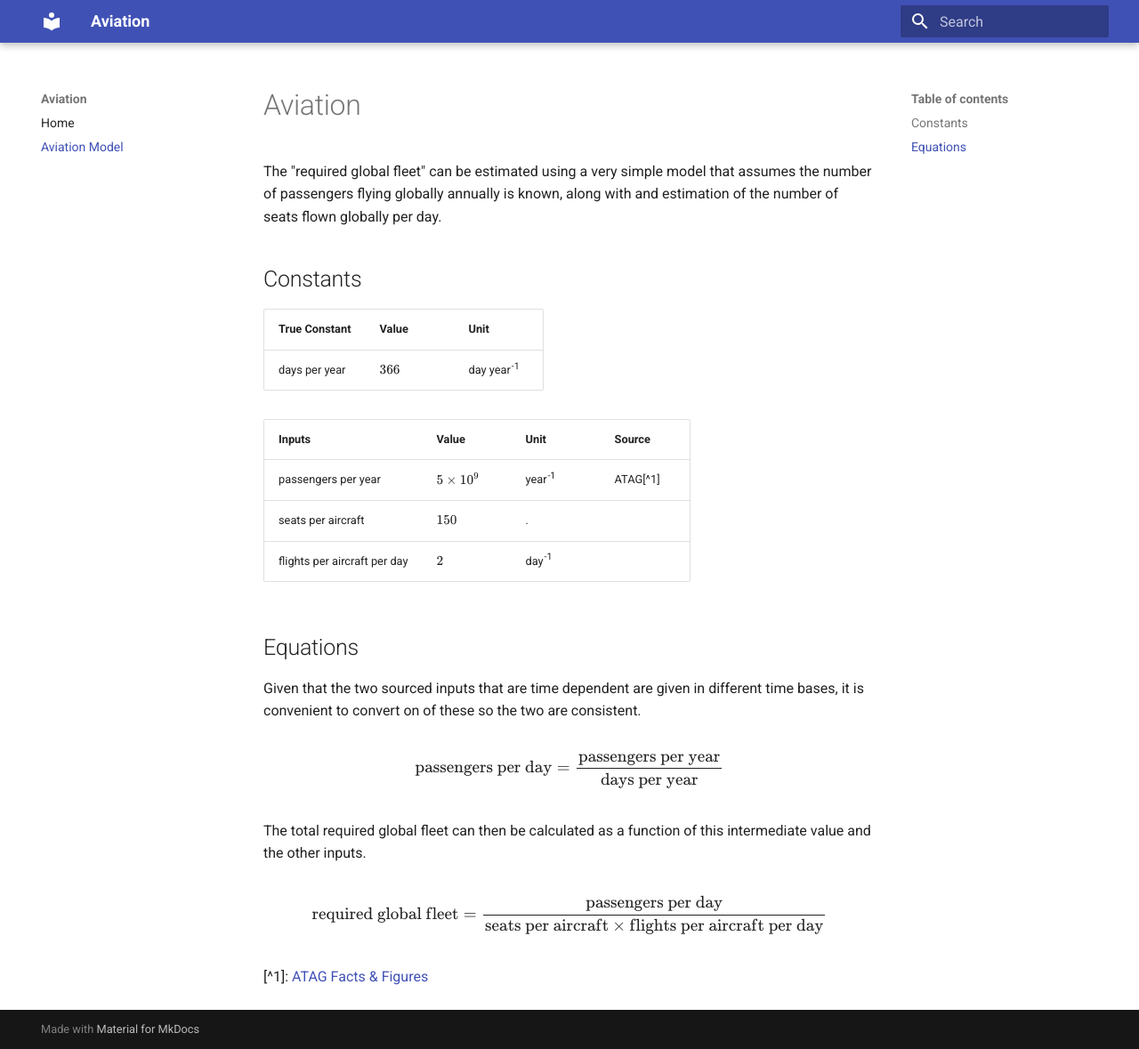
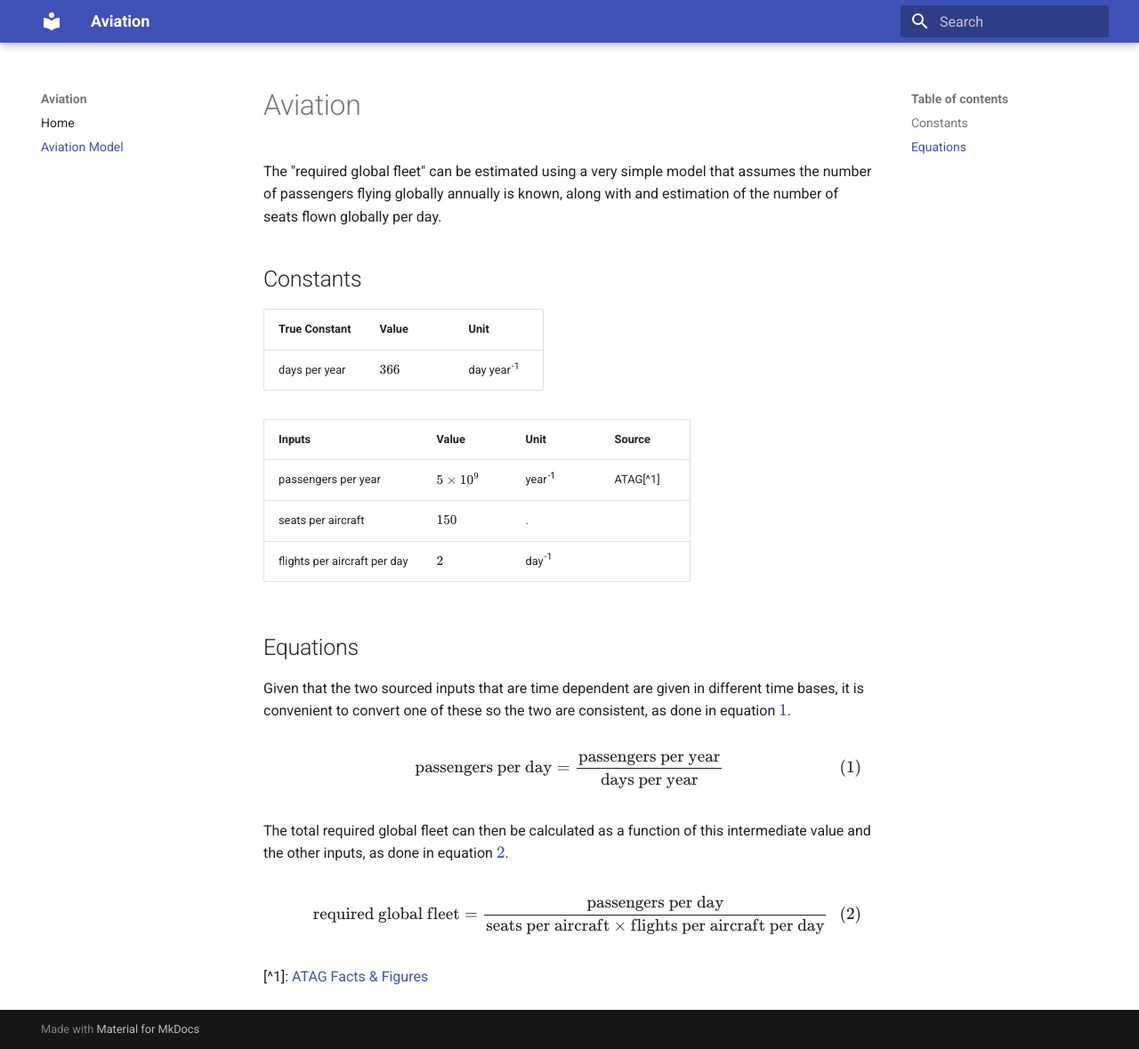
Before and after one commit to brocksam/aviation, an MkDocs documentation site: the page built from docs/aviation.md, in a window 1280 px wide and 1179 px high. Shown: the whole window at 89% size. Built offline with MkDocs 1.6.1 and Material for MkDocs 9.7.7, drawn with Linux system fonts in a browser that asks for light colours.

Commit message:
Add support for equation numbering with MathJax

```diff
--- a/docs/aviation.md
+++ b/docs/aviation.md
@@ -16,16 +16,22 @@ The "required global fleet" can be estimated using a very simple model that assu
 
 ## Equations
 
-Given that the two sourced inputs that are time dependent are given in different time bases, it is convenient to convert on of these so the two are consistent.
+Given that the two sourced inputs that are time dependent are given in different time bases, it is convenient to convert one of these so the two are consistent, as done in equation $\ref{equation:passengers-per-day}$.
 
 $$
-\text{passengers per day} = \frac{\text{passengers per year}}{\text{days per year}}
+\begin{equation}
+    \text{passengers per day} = \frac{\text{passengers per year}}{\text{days per year}}
+    \label{equation:passengers-per-day}
+\end{equation}
 $$
 
-The total required global fleet can then be calculated as a function of this intermediate value and the other inputs.
+The total required global fleet can then be calculated as a function of this intermediate value and the other inputs, as done in equation $\ref{equation:required-global-fleet}$.
 
 $$
-\text{required global fleet} = \frac{\text{passengers per day}}{\text{seats per aircraft} \times \text{flights per aircraft per day}}
+\begin{equation}
+    \text{required global fleet} = \frac{\text{passengers per day}}{\text{seats per aircraft} \times \text{flights per aircraft per day}}
+    \label{equation:required-global-fleet}
+\end{equation}
 $$
 
 [^1]: [ATAG Facts & Figures](https://atag.org/facts-figures)
--- a/docs/javascripts/mathjax.js
+++ b/docs/javascripts/mathjax.js
@@ -3,7 +3,8 @@ window.MathJax = {
     inlineMath: [["\\(", "\\)"]],
     displayMath: [["\\[", "\\]"]],
     processEscapes: true,
-    processEnvironments: true
+    processEnvironments: true,
+    tags: "ams"
   },
   options: {
     ignoreHtmlClass: ".*|",
```
